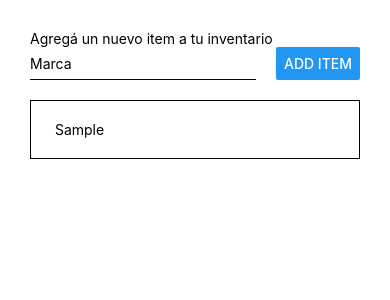
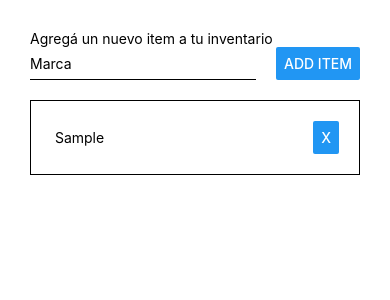
Before and after one commit to MargaritaSyd/myTab-syddall, a React Native app: screen / in a window 390 px wide. Both pictures are taken after typing "Sample" into the empty fields and a click on the button "ADD ITEM". Shown: the top 300 px of the page. Built offline with nearby package versions, Linux system fonts and the light colour scheme.

Commit message:
integrando modal

```diff
--- a/App.js
+++ b/App.js
@@ -1,10 +1,12 @@
 import { useState} from 'react';
 import { StatusBar } from 'expo-status-bar';
-import { StyleSheet, Text, View, TextInput, Button, FlatList } from 'react-native';
+import { StyleSheet, Text, View, TextInput, Button, FlatList, Modal } from 'react-native';
 
 export default function App() {
   const [textInput , setTextInput] = useState('');
   const [itemList , setItemList] = useState([]);
+  const [itemSelected , setItemSelected] = useState({});
+  const [modalVisible , setModalVisible] = useState(false);
 
   const handleChangeText = (text) => {
     setTextInput(text)
@@ -20,8 +22,19 @@ export default function App() {
     ])
   }
 
+  const handleOnDelete = (item) => {
+    setModalVisible(true)
+    setItemSelected(item)
+  }
+
+  const handleConfirmDelete = () => {
+    const {id} = itemSelected
+    setItemList(itemList.filter(item => item.id !== id))
+    setModalVisible(false)
+    setItemSelected({})
+  }
  // console.log(textInput)
- console.log(itemList)
+// console.log(itemList)
 
   return (
     <View style={styles.container}>
@@ -39,26 +52,36 @@ export default function App() {
         title="Add item"
       />
       </View>
-      {/* <View>
-        {itemList.map(item => (
-          <View key={item.id}>
-            <Text> {item.value} </Text>
-          </View>
-        ))
-        }
-      </View> */}
+
       <FlatList
         data={itemList}
         renderItem={({item}) => (
           <View  style={styles.item}>
             <Text> {item.value} </Text>
+            <Button
+              onPress={() => handleOnDelete(item)}
+              title='X'
+            />
           </View>
 
         )}
 
-     // keyExtractor={ item => item.id}
+      keyExtractor={ item => item.id}
       />
-
+      <Modal animationType='slide' visible={modalVisible}>
+          <View>
+            <View>
+              <Text> Estas seguro? </Text>
+              <Text> {itemSelected.value} </Text>
+            </View>
+            <View>
+              <Button
+              onPress={handleConfirmDelete}
+              title='Confirmar'
+              />
+            </View>
+          </View>
+      </Modal>
 
       <StatusBar style="auto" />
     </View>
@@ -83,6 +106,9 @@ const styles = StyleSheet.create({
     padding: 20,
     marginVertical: 20,
     borderColor: 'black',
-    borderWidth: 1
+    borderWidth: 1,
+    flexDirection: 'row',
+    alignItems: 'center',
+    justifyContent: 'space-between'
   }
 });
```
